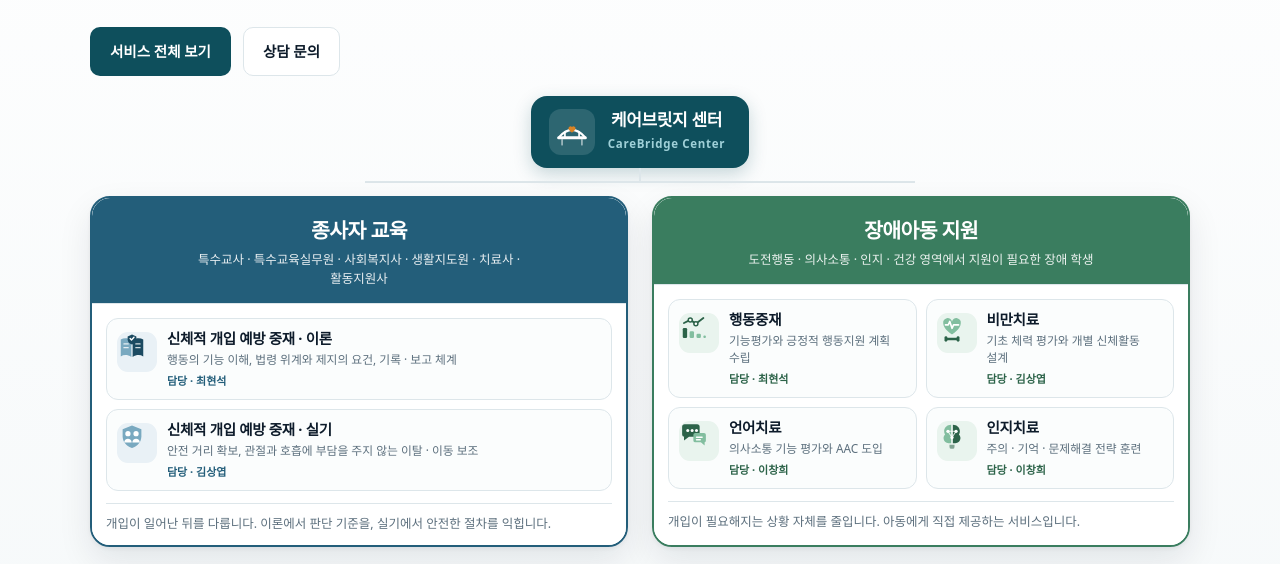
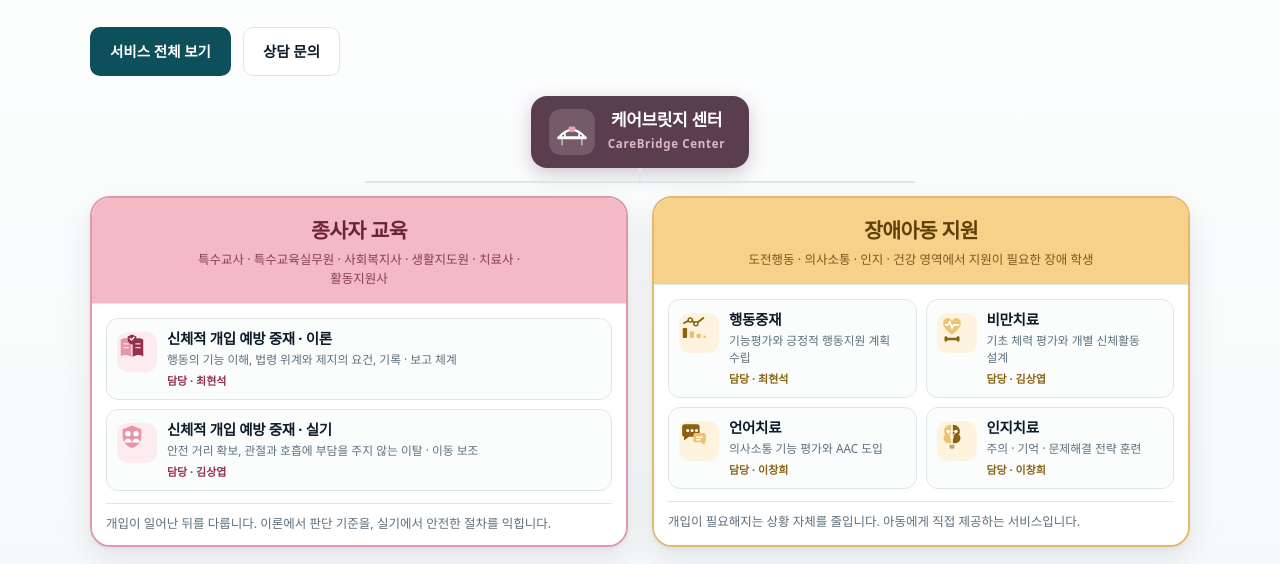
Before and after one commit to 86loading-droid/carebridge, a plain HTML site: page index.html in a window 1280 px wide. Shown: the part 368-932 px from the top of the page. Drawn offline with Linux system fonts and the light colour scheme.

Commit message:
영역 색상을 따뜻한 분홍 · 온화한 노랑으로 교체, 센터 엠블럼 딥 플럼으로 변경

```diff
--- a/index.html
+++ b/index.html
@@ -333,40 +333,40 @@
 
 
 /* ===== 2대영역 구조 ===== */
-.emblem{display:inline-flex;align-items:center;gap:13px;background:var(--brand);
-  border-radius:16px;padding:13px 24px 13px 18px;box-shadow:0 6px 18px rgba(14,79,92,.22)}
-.emark{width:46px;height:46px;border-radius:12px;background:rgba(255,255,255,.13);
+.emblem{display:inline-flex;align-items:center;gap:13px;background:#5A3E4E;
+  border-radius:16px;padding:13px 24px 13px 18px;box-shadow:0 6px 18px rgba(90,62,78,.26)}
+.emark{width:46px;height:46px;border-radius:12px;background:rgba(255,255,255,.15);
   display:inline-flex;align-items:center;justify-content:center;flex:none}
 .etext b{display:block;color:#fff;font-size:17px;font-weight:800;letter-spacing:-.02em;line-height:1.2}
-.etext span{display:block;color:#9fd0d8;font-size:11.5px;font-weight:600;letter-spacing:.06em;margin-top:3px}
+.etext span{display:block;color:#E0B7C4;font-size:11.5px;font-weight:600;letter-spacing:.06em;margin-top:3px}
 
 .rail2::after{left:25%;right:25%}
 .dual{display:grid;grid-template-columns:1fr 1fr;gap:24px}
 .dom{position:relative;display:flex;flex-direction:column;padding:0;border-radius:20px;overflow:hidden;
-  border:2px solid #235E7A;box-shadow:0 2px 4px rgba(13,27,42,.05),0 14px 34px rgba(13,27,42,.09)}
-.dom.d2{border-color:#3A7D5F}
-.dom::before{content:"";position:absolute;left:50%;top:-17px;width:2px;height:17px;background:#235E7A;opacity:.45;transform:translateX(-50%)}
-.dom-head{background:#235E7A;color:#fff;padding:15px 20px 14px;text-align:center}
-.dom.d2 .dom-head{background:#3A7D5F}
-.dom.d2::before{background:#3A7D5F}
-.dom-head h3{margin:0 0 4px;font-size:20.5px;letter-spacing:-.03em;color:#fff}
-.whom{margin:0 auto;max-width:30em;font-size:12.5px;line-height:1.5;color:rgba(255,255,255,.9);word-break:keep-all}
+  border:2px solid #E098AC;box-shadow:0 2px 4px rgba(13,27,42,.05),0 14px 34px rgba(13,27,42,.09)}
+.dom.d2{border-color:#E5B96A}
+.dom::before{content:"";position:absolute;left:50%;top:-17px;width:2px;height:17px;background:#E098AC;opacity:.8;transform:translateX(-50%)}
+.dom-head{background:#F3B9C4;color:#6E2438;padding:15px 20px 14px;text-align:center}
+.dom.d2 .dom-head{background:#F7D08A;color:#5E4106}
+.dom.d2::before{background:#E5B96A}
+.dom-head h3{margin:0 0 4px;font-size:20.5px;letter-spacing:-.03em;color:inherit}
+.whom{margin:0 auto;max-width:30em;font-size:12.5px;line-height:1.5;color:inherit;opacity:.82;word-break:keep-all}
 .dom-body{display:flex;flex-direction:column;flex:1;background:var(--surface);padding:14px 14px 12px}
-.dom.d1{--i1:#1B4A61;--i2:#79A9C0}
-.dom.d2{--i1:#2C6349;--i2:#82BE9F}
+.dom.d1{--i1:#94304B;--i2:#E796A9}
+.dom.d2{--i1:#8A6212;--i2:#EEC271}
 .svclist{display:grid;gap:9px}
 .dom.d2 .svclist{grid-template-columns:1fr 1fr}
 .svcitem{display:flex;align-items:flex-start;gap:10px;padding:10px;border:1px solid var(--line);
   border-radius:12px;background:#fbfdfd;text-decoration:none;color:inherit;transition:.15s}
-.svcitem:hover{border-color:#235E7A;background:#E9F1F6}
-.dom.d2 .svcitem:hover{border-color:#3A7D5F;background:#E9F4EE}
+.svcitem:hover{border-color:#E098AC;background:#FCEBEF}
+.dom.d2 .svcitem:hover{border-color:#E5B96A;background:#FDF3DE}
 .ill{width:40px;height:40px;border-radius:11px;flex:none;display:inline-flex;align-items:center;
-  justify-content:center;background:#E9F1F6}
-.dom.d2 .ill{background:#E9F4EE}
+  justify-content:center;background:#FCEBEF}
+.dom.d2 .ill{background:#FDF3DE}
 .svcitem b{display:block;font-size:14.5px;letter-spacing:-.02em;line-height:1.3;word-break:keep-all}
 .svcitem span{display:block;font-size:11.8px;color:var(--muted);margin-top:3px;line-height:1.45;word-break:keep-all}
-.svcitem .nm{font-size:11px;font-weight:700;color:#235E7A;margin-top:5px}
-.dom.d2 .svcitem .nm{color:#2C6349}
+.svcitem .nm{font-size:11px;font-weight:700;color:#94304B;margin-top:5px}
+.dom.d2 .svcitem .nm{color:#8A6212}
 .dom-note{margin:12px 0 0;padding-top:10px;border-top:1px solid var(--line);
   font-size:12.5px;color:var(--muted);line-height:1.55;word-break:keep-all}
 @media(max-width:900px){
@@ -443,7 +443,7 @@
               <rect x="3" y="30" width="42" height="4.4" rx="2.2" fill="#fff"/>
               <path d="M14 30.5V24M34 30.5V24" stroke="#fff" stroke-width="2.4" stroke-linecap="round"/>
               <path d="M10 35v7M38 35v7" stroke="#fff" stroke-width="2.4" stroke-linecap="round" opacity=".55"/>
-              <path d="M24 25s-5-3.2-5-6.2a2.8 2.8 0 0 1 5-1.7 2.8 2.8 0 0 1 5 1.7c0 3-5 6.2-5 6.2z" fill="#D98324"/>
+              <path d="M24 25s-5-3.2-5-6.2a2.8 2.8 0 0 1 5-1.7 2.8 2.8 0 0 1 5 1.7c0 3-5 6.2-5 6.2z" fill="#F0A0B4"/>
             </svg>
           </span>
           <div class="etext">
```
